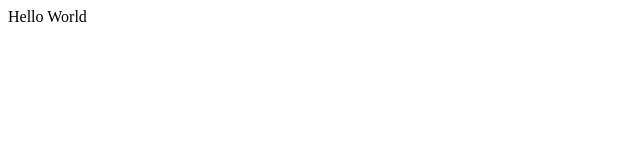
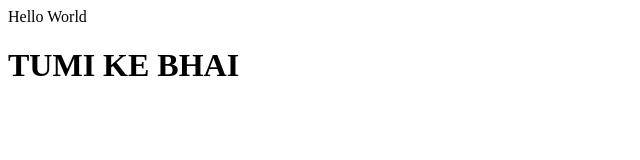
Before and after one commit to sakib789/Test_Connection, a plain HTML site: page index.html in a window 1280 px wide. Shown: the whole page, without its empty margins (0-640 px from the left). Drawn offline with Linux system fonts and the light colour scheme.

Commit message:
first1 commit

```diff
--- a/index.html
+++ b/index.html
@@ -8,5 +8,6 @@
 </head>
 <body>
     Hello World
+    <h1>TUMI KE BHAI</h1>
 </body>
 </html>
```
